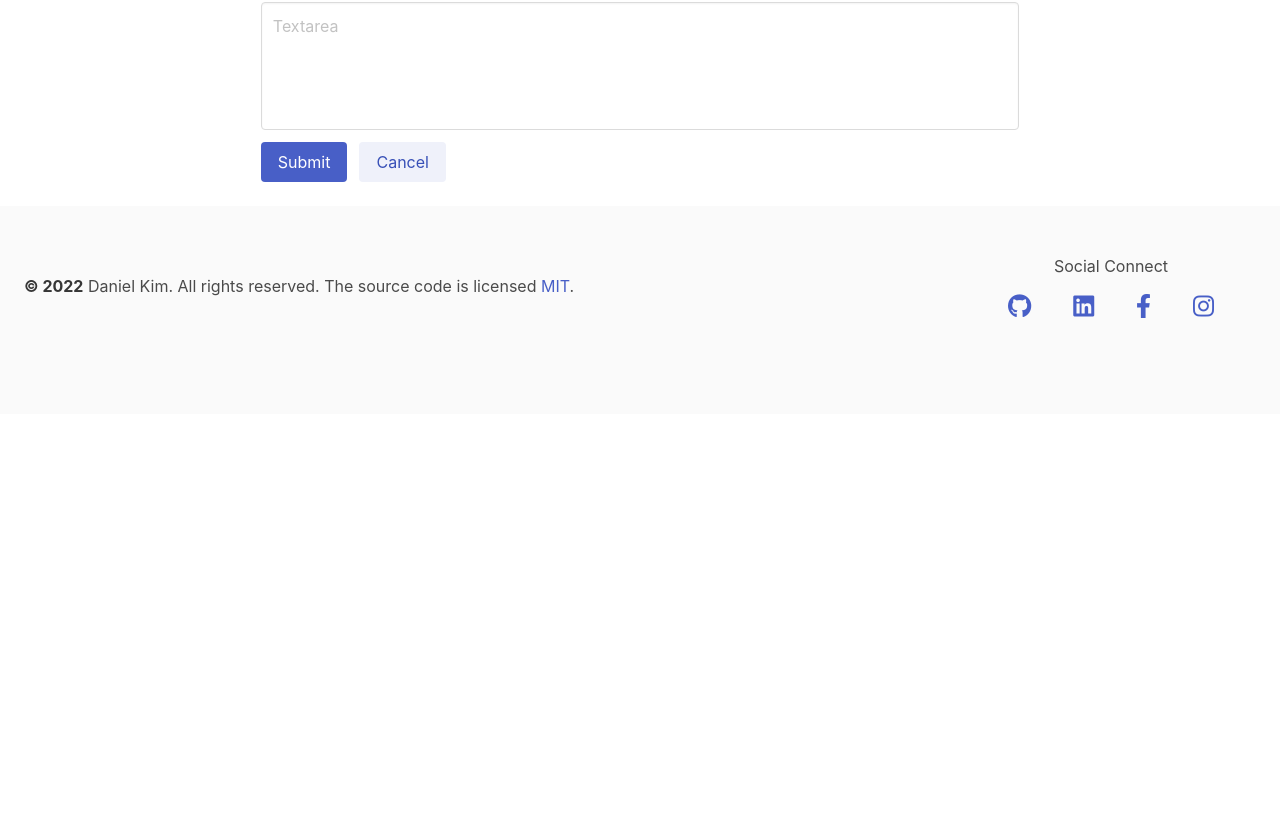
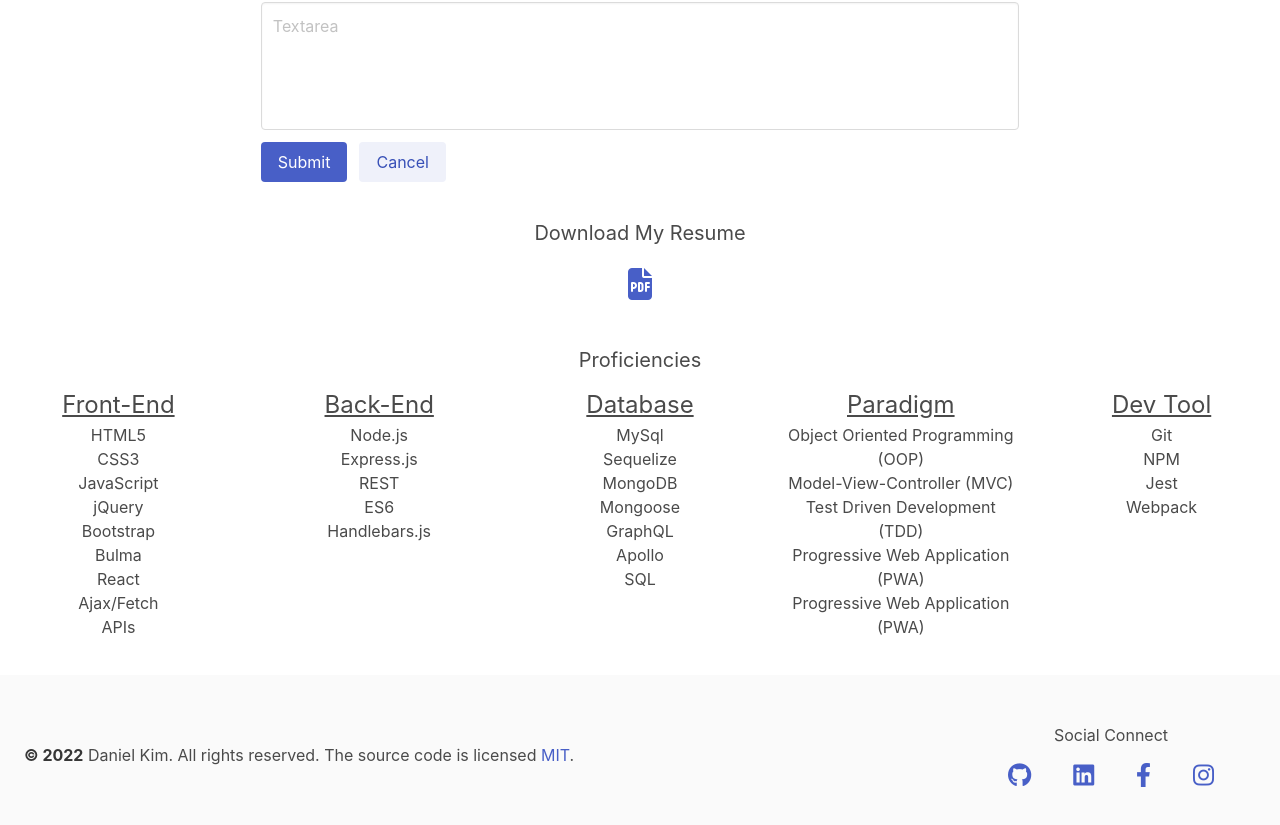
Before and after one commit to danielkim13/dk-portfolio-v-react, a React (Create React App) app: page / in a window 1280 px wide. Shown: the part 1022-1847 px from the top of the page. Before the commit the page ends 1436 px from the top, so only its background shows below. Built offline with nearby package versions, Linux system fonts and the light colour scheme.

Commit message:
resume page complete

```diff
--- a/src/App.js
+++ b/src/App.js
@@ -3,6 +3,7 @@ import "bulma/css/bulma.min.css";
 import Header from "./components/Header";
 import Footer from "./components/Footer";
 import About from "./components/About";
+import Resume from "./components/Resume";
 
 import ContactForm from "./components/Contact";
 
@@ -12,7 +13,7 @@ function App() {
       <Header />
       <About />
       <ContactForm />
-
+      <Resume />
       <Footer />
     </>
   );
--- /dev/null
+++ b/src/components/Resume/index.js
@@ -0,0 +1,192 @@
+import myResume from "../../assets/doc/Daniel_Kim_Resume.pdf";
+
+function Resume() {
+  const proficiency = [
+    {
+      name: "HTML5",
+      category: "Front-End",
+    },
+    {
+      name: "CSS3",
+      category: "Front-End",
+    },
+    {
+      name: "JavaScript",
+      category: "Front-End",
+    },
+    {
+      name: "jQuery",
+      category: "Front-End",
+    },
+    {
+      name: "Bootstrap",
+      category: "Front-End",
+    },
+    {
+      name: "Bulma",
+      category: "Front-End",
+    },
+    {
+      name: "React",
+      category: "Front-End",
+    },
+    {
+      name: "Ajax/Fetch",
+      category: "Front-End",
+    },
+    {
+      name: "APIs",
+      category: "Front-End",
+    },
+    {
+      name: "Node.js",
+      category: "Back-End",
+    },
+    {
+      name: "Express.js",
+      category: "Back-End",
+    },
+    {
+      name: "REST",
+      category: "Back-End",
+    },
+    {
+      name: "ES6",
+      category: "Back-End",
+    },
+    {
+      name: "Handlebars.js",
+      category: "Back-End",
+    },
+    {
+      name: "Object Oriented Programming (OOP)",
+      category: "Paradigm",
+    },
+    {
+      name: "Model-View-Controller (MVC)",
+      category: "Paradigm",
+    },
+    {
+      name: "Test Driven Development (TDD)",
+      category: "Paradigm",
+    },
+    {
+      name: "Progressive Web Application (PWA)",
+      category: "Paradigm",
+    },
+    {
+      name: "Progressive Web Application (PWA)",
+      category: "Paradigm",
+    },
+    {
+      name: "MySql",
+      category: "Database",
+    },
+    {
+      name: "Sequelize",
+      category: "Database",
+    },
+    {
+      name: "MongoDB",
+      category: "Database",
+    },
+    {
+      name: "Mongoose",
+      category: "Database",
+    },
+    {
+      name: "GraphQL",
+      category: "Database",
+    },
+    {
+      name: "Apollo",
+      category: "Database",
+    },
+    {
+      name: "SQL",
+      category: "Database",
+    },
+    {
+      name: "Git",
+      category: "Dev Tool",
+    },
+    {
+      name: "NPM",
+      category: "Dev Tool",
+    },
+    {
+      name: "Jest",
+      category: "Dev Tool",
+    },
+    {
+      name: "Webpack",
+      category: "Dev Tool",
+    },
+  ];
+
+  const frontEnd = proficiency.filter((data) => data.category === "Front-End");
+  const backEnd = proficiency.filter((data) => data.category === "Back-End");
+  const database = proficiency.filter((data) => data.category === "Database");
+  const paradigm = proficiency.filter((data) => data.category === "Paradigm");
+  const devTool = proficiency.filter((data) => data.category === "Dev Tool");
+
+  return (
+    <>
+      <section className="columns mt-3 is-mobile">
+        <div className="column is-half is-offset-one-quarter">
+          <p className="is-size-5 has-text-centered my-3">Download My Resume</p>
+          <a className="is-flex is-justify-content-center pt-5" href={myResume} download>
+            <i className="fa-solid fa-file-pdf fa-2xl"></i>
+          </a>
+        </div>
+        </section>
+        <section className="columns is-justify-content-center is-mobile">
+        <p className="is-size-5 pt-6">Proficiencies</p>
+        </section>
+        <section className="columns is-justify-content-around is-flex-wrap-wrap is-mobile">
+        <div className="column is-mobile has-text-centered">
+          <p className="is-size-4">
+            <u>Front-End</u>
+          </p>
+          {frontEnd.map((data) => (
+            <p key={data.name}>{data.name}</p>
+          ))}
+        </div>
+        <div className="column is-mobile has-text-centered">
+          <p className="is-size-4">
+            <u>Back-End</u>
+          </p>
+          {backEnd.map((data) => (
+            <p key={data.name}>{data.name}</p>
+          ))}
+        </div>
+        <div className="column is-mobile has-text-centered">
+          <p className="is-size-4">
+            <u>Database</u>
+          </p>
+          {database.map((data) => (
+            <p key={data.name}>{data.name}</p>
+          ))}
+        </div>
+        <div className="column is-mobile has-text-centered">
+          <p className="is-size-4">
+            <u>Paradigm</u>
+          </p>
+          {paradigm.map((data) => (
+            <p key={data.name}>{data.name}</p>
+          ))}
+        </div>
+        <div className="column is-mobile has-text-centered">
+          <p className="is-size-4">
+            <u>Dev Tool</u>
+          </p>
+          {devTool.map((data) => (
+            <p key={data.name}>{data.name}</p>
+          ))}
+        </div>
+      </section>
+    </>
+  );
+}
+
+export default Resume;
```
Also changed, not shown: 1 other file (tests, documents, lock files or other folders).
